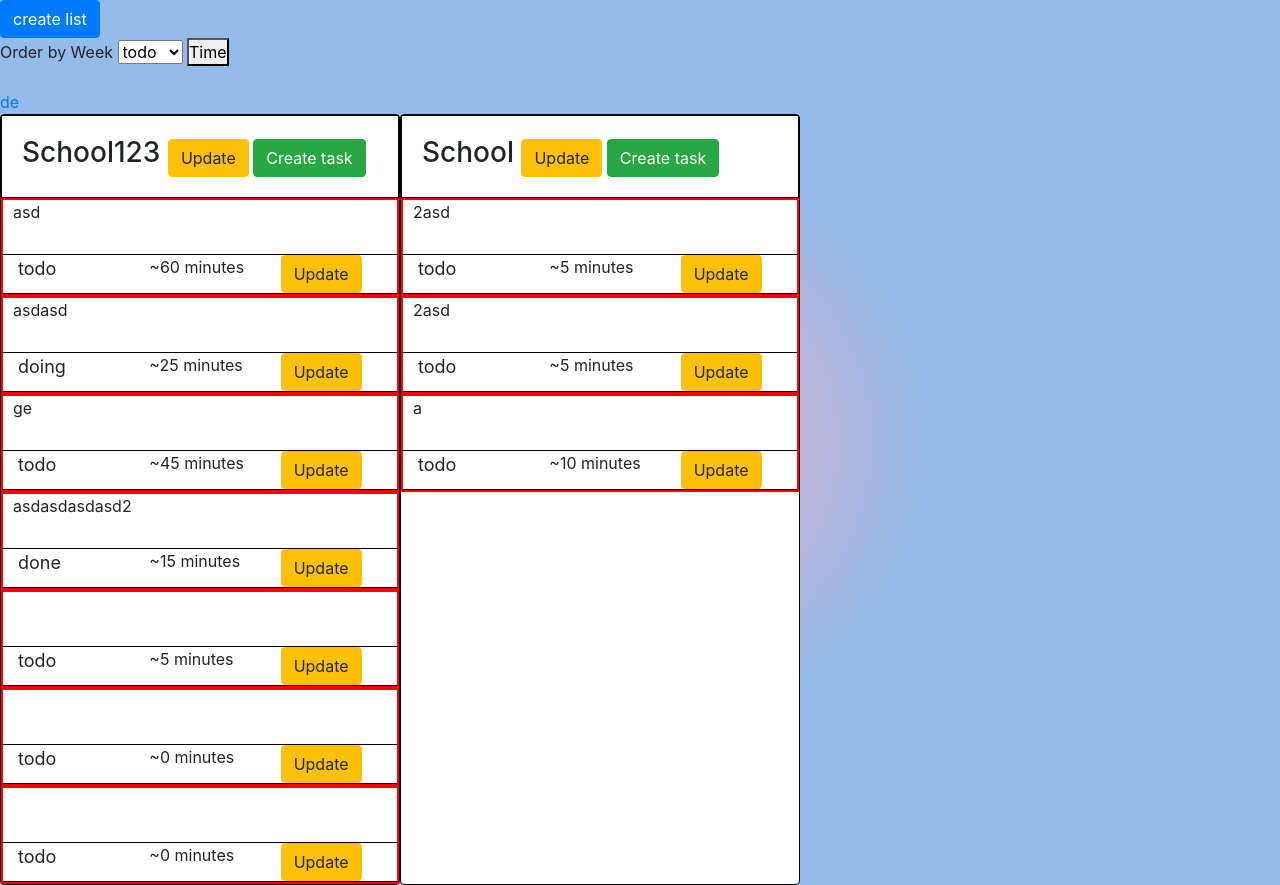
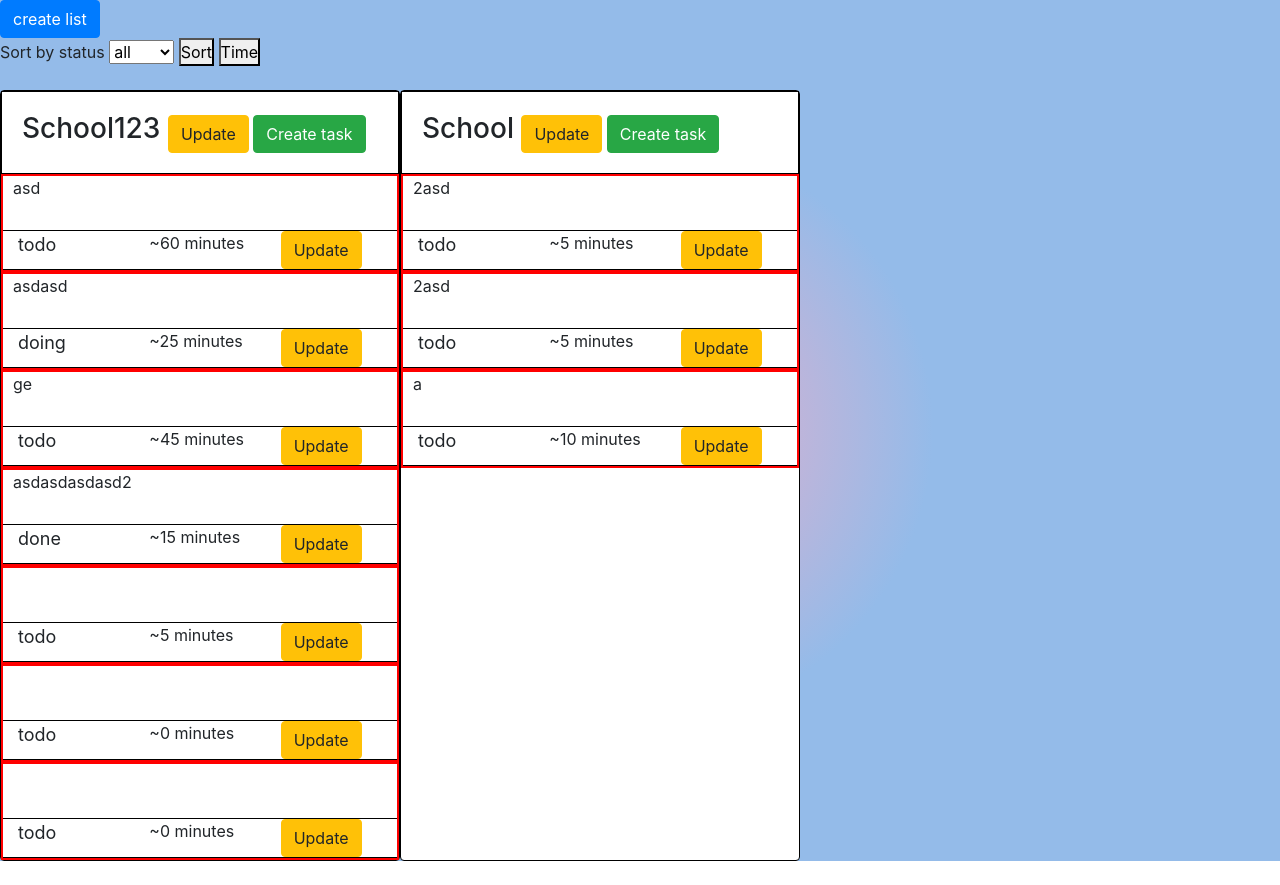
Before and after one commit to Robin-Broekhof/todo_list-backend, a PHP site: page / in a window 1280 px wide. After the commit the page ends 861 px from the top, so only its background shows below. Run offline with PHP 8.4, Linux system fonts and the light colour scheme; data comes from the database, SQL or seed files in the repository; some libraries are stand-ins or nearby versions.

Commit message:
sorteer knop met nog fouten

```diff
--- a/app/php/functions.php
+++ b/app/php/functions.php
@@ -31,14 +31,28 @@ function getAllLists(){
 function listToTaskJoin(){
 
     $durationSqlSort = "";
-    if(isset($_GET['time_asc'])) {
-        $durationSqlSort = "ORDER BY tasks.duration asc";
+    if(isset($_GET['duration'])) {
+        if($_GET["duration"] == "time_asc"){
+            $durationSqlSort = "ORDER BY tasks.duration asc";
+        }
     }
 
-    if(isset($_GET['time_desc'])) {
-        $durationSqlSort = "ORDER BY tasks.duration desc";
+    elseif(isset($_GET['duration'])) {
+        if($_GET["duration"] == "time_desc"){
+            $durationSqlSort = "ORDER BY tasks.duration desc";
+        }
     }
 
+    $statusSqlSort = "";
+    if(isset($_GET["status"])){
+        if($_GET["status"] == "all"){
+
+        }
+        elseif($_GET["status"] == "todo" or $_GET["status"] == "doing" or $_GET["status"] == "done"){
+            $statusSqlSort = $_GET["status"];
+            $statusSqlSort = "WHERE tasks.status='$statusSqlSort'";
+        }
+    }
 
 
     $conn = openDatabaseConn();
@@ -46,7 +60,9 @@ function listToTaskJoin(){
                             FROM lists
                             INNER JOIN tasks
                             ON lists.list_id=tasks.list_id
-                            $durationSqlSort   ");
+                            $statusSqlSort
+                            $durationSqlSort
+                            ");
     $stmt->execute();
     return $result = $stmt->fetchAll();
 }
--- a/public/index/index.php
+++ b/public/index/index.php
@@ -6,37 +6,55 @@
     $timeDirection0 = "time_asc";
     $durationSqlSort = "";
     $currentDuration = "";
+    $selectoption = "";
 
 
-    if(isset($_POST['submit'])) {
-        print("stap1");
-        if($_POST["submit"] == "time_asc"){
+    if(isset($_GET["duration"])){
+        if($_GET["duration"] == "time_asc"){
             $timeDirection0 = "time_desc";
             $currentDuration = "time_asc";
-            print("stap2");
         }
+        elseif($_GET["duration"] == "time_desc"){
+            $timeDirection0 = "time_asc";
+            $currentDuration = "time_desc";
+        }
+    }
 
+    if(isset($_GET["status"])){
+        if($_GET["status"] == "todo"){
+            $selectoption = 1;
+        }
+        if($_GET["status"] == "doing"){
+            $selectoption = 2;
+        }
+        if($_GET["status"] == "done"){
+            $selectoption = 3;
+        }
     }
+
+
+
 ?>
 
 <a href="../create/createlist.php" class="btn btn-primary">create list</a>
 
 
 
-<form method="POST" action="<?=$_SERVER['SCRIPT_NAME'];?>"> Order by Week
-<select>
-        <option>todo</option>
-        <option>doing</option>
-        <option>done</option>
+
+<form method="GET" action="<?=$_SERVER['SCRIPT_NAME'];?>"> Sort by status
+<select name="status">
+        <option value="all"   >all</option>
+        <option value="todo"  <?php if($selectoption == 1){print("selected");}?>>todo</option>
+        <option value="doing" <?php if($selectoption == 2){print("selected");}?>>doing</option>
+        <option value="done"  <?php if($selectoption == 3){print("selected");}?>>done</option>
     </select>
-    <button type="submit" name="submit" value="<?=$timeDirection0?>" class="button"> Time </button>
+    <button type="submit"> Sort </button>
+    <button type="submit" name="duration" value="<?=$timeDirection0?>"> Time </button>
 </form>
 <br>
 
 
 
-
-<a href="../index/index.php?value0=10d&value1=20d">de</a>
 
 
 
```
